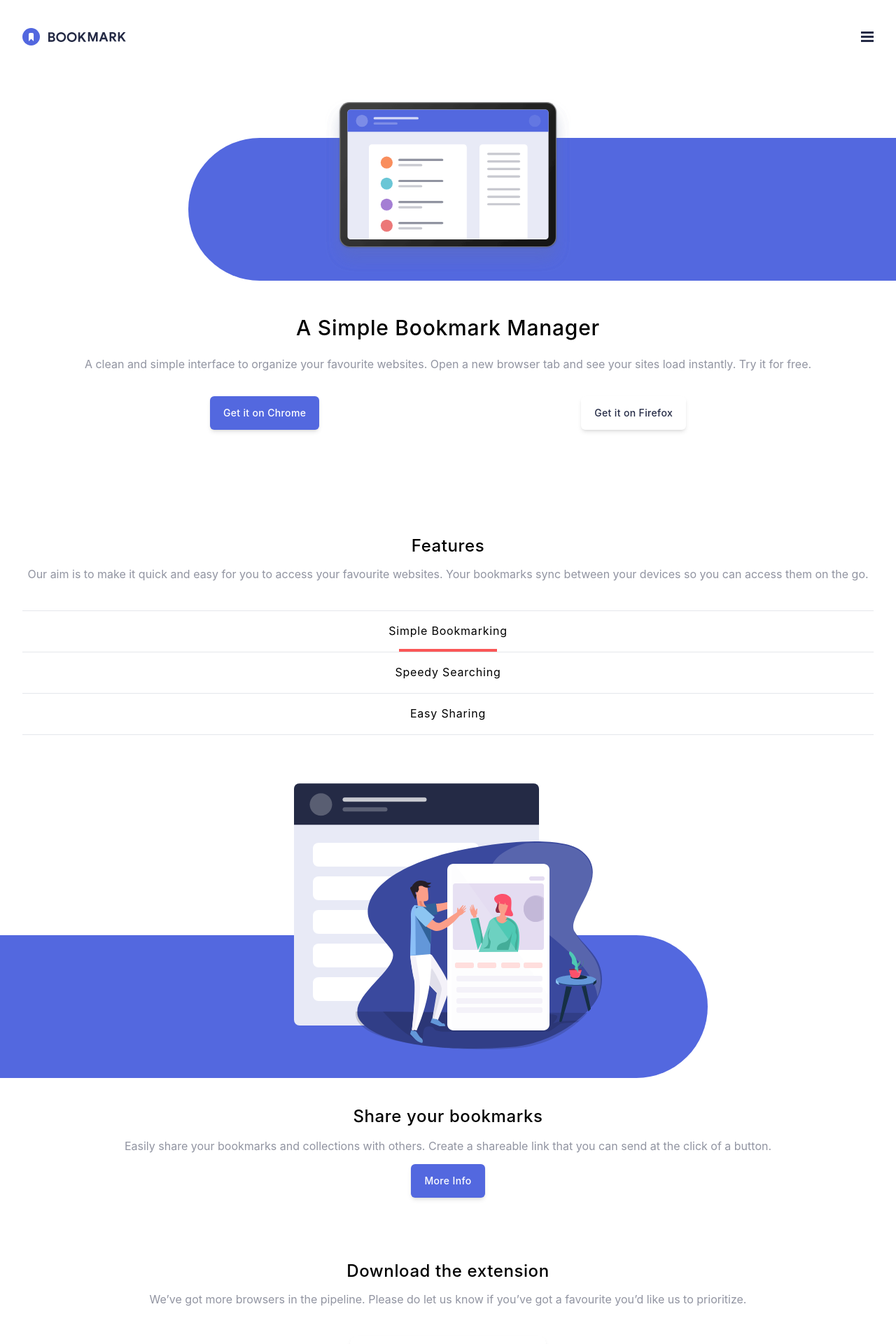
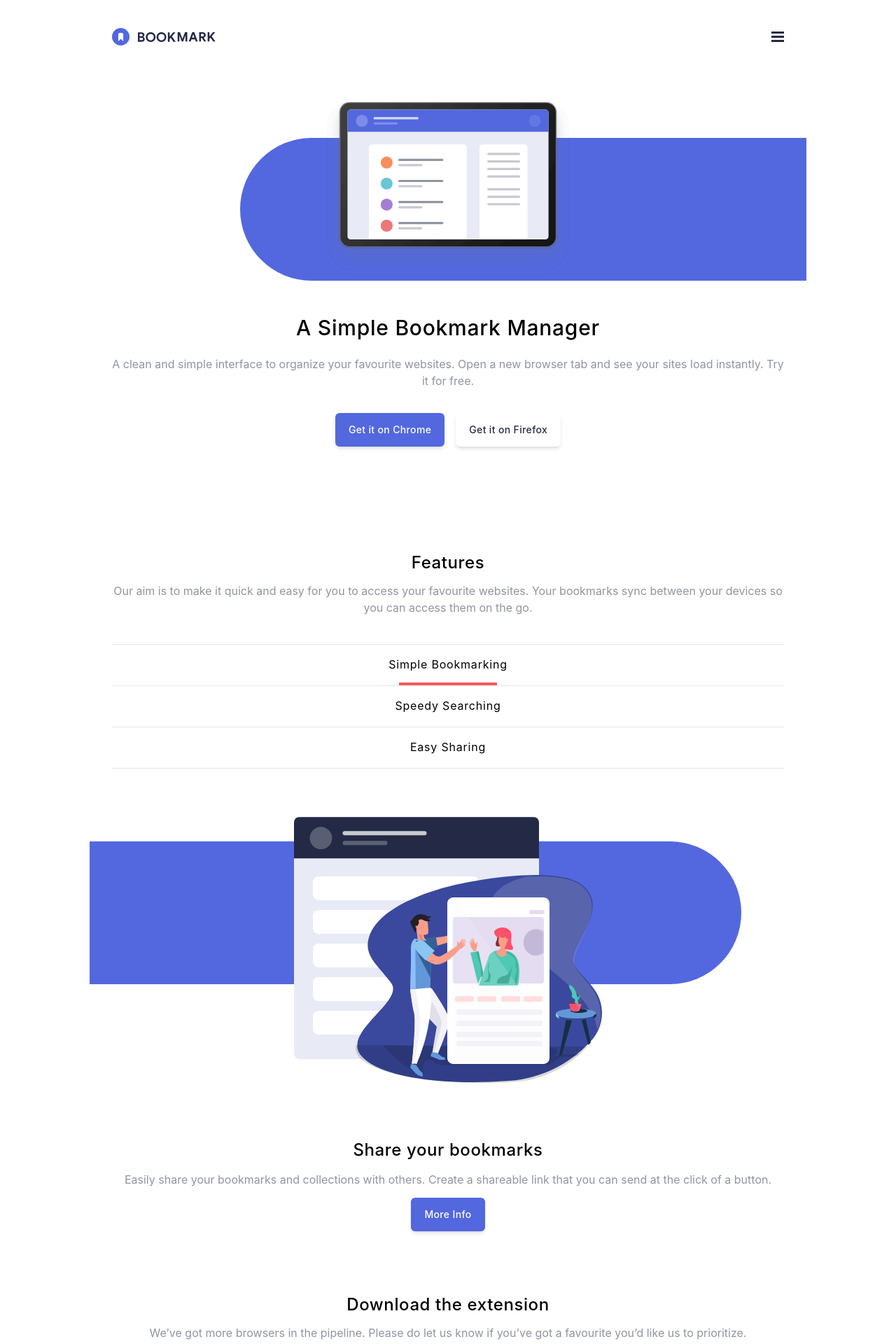
Before and after one commit to felipetn1989/bookmark-react, a React (Create React App) app in the folder bookmark/: page /sharing in a window 1280 px wide. Shown: the top 1920 px of the page at 70% size. Built offline with nearby package versions, Linux system fonts and the light colour scheme.

Commit message:
adjustments for larger screen

```diff
--- a/bookmark/src/components/blocks/Bookmarking.js
+++ b/bookmark/src/components/blocks/Bookmarking.js
@@ -4,13 +4,13 @@ import image from "../images/illustration-features-tab-1.svg";
 
 export default function Bookmarking() {
   return (
-    <div className="grid gap-20 my-[3.5625rem]">
+    <div className="relative grid gap-20 my-[3.5625rem]">
       <img
         className="m-auto"
         src={image}
         alt="Drawing of a internet site home screen"
       />
-      <div className="absolute top-[83.5rem] left-0 h-[12.75rem] w-[79%] bg-[#5368df] -z-10 rounded-r-full"></div>
+      <div className="absolute top-[2.1875rem] left-[-2rem] h-[12.75rem] w-[97%] bg-[#5368df] -z-10 rounded-r-full m-auto"></div>
       <div className="grid gap-3.5">
         <h3 className="text-2xl font-medium tracking-wide">
           Bookmark in one click
--- a/bookmark/src/components/blocks/FAQ.js
+++ b/bookmark/src/components/blocks/FAQ.js
@@ -12,7 +12,7 @@ export default function FAQ() {
   }
 
   return (
-    <div className="grid gap-4 px-8 mt-[8.6875rem]">
+    <div className="grid gap-4 px-8 mt-[8.6875rem] max-w-5xl m-auto">
       <h2 className="text-2xl font-medium px-2 tracking-wide">
         Frequently Asked Questions
       </h2>
--- a/bookmark/src/components/blocks/Features.js
+++ b/bookmark/src/components/blocks/Features.js
@@ -13,7 +13,7 @@ export default function Features() {
   }
 
   return (
-    <div className="grid gap-3 px-8 mt-[8.5rem]">
+    <div className="grid gap-3 px-8 mt-[8.5rem] max-w-5xl m-auto">
       <h2 className="text-2xl font-medium tracking-wide">Features</h2>
 
       <p className="text-[#9194a1]">
--- a/bookmark/src/components/blocks/MailForm.js
+++ b/bookmark/src/components/blocks/MailForm.js
@@ -1,7 +1,7 @@
 import { useState } from "react";
 import Input from "../form/Input";
 
-import errorIcon from "../images/icon-error.svg"
+import errorIcon from "../images/icon-error.svg";
 
 export default function MailForm() {
   const [mail, setMail] = useState("");
@@ -16,7 +16,7 @@ export default function MailForm() {
 
     const emailRegex = /^\w+@[a-zA-Z_]+?\.[a-zA-Z]{2,3}$/;
 
-    setShowError(emailRegex.test(mail));
+    setShowError(!emailRegex.test(mail));
   }
 
   return (
@@ -26,14 +26,13 @@ export default function MailForm() {
       action="#"
       noValidate
     >
+      <section className="grid gap-2.5 max-w-5xl m-auto">
         <h3 className="text-[0.8125rem] font-medium uppercase tracking-[.3125rem]">
           35,000+ already joined
         </h3>
-
         <h2 className="text-2xl tracking-wider leading-7 mb-[1.375rem]">
           Stay up-to-date with what we’re doing
         </h2>
-
         <div className="grid gap-4">
           <div>
             <Input
@@ -43,12 +42,16 @@ export default function MailForm() {
               handleOnChange={handleOnChange}
               error={showError}
             />
-          {!showError && (
+            {showError && (
               <div className="relative">
                 <p className="bg-[#fa5757] w-full text-left px-2 text-[0.625rem] font-medium italic translate-y-[-0.25rem] rounded-b-lg">
                   Whoops, make sure it's an email
                 </p>
-              <img className="absolute top-[-2.25rem] right-4" src={errorIcon} alt="error icon" />
+                <img
+                  className="absolute top-[-2.25rem] right-4"
+                  src={errorIcon}
+                  alt="error icon"
+                />
               </div>
             )}
           </div>
@@ -58,6 +61,7 @@ export default function MailForm() {
             Contact Us
           </button>
         </div>
+      </section>
     </form>
   );
 }
--- a/bookmark/src/components/blocks/Searching.js
+++ b/bookmark/src/components/blocks/Searching.js
@@ -5,13 +5,13 @@ import image from "../images/illustration-features-tab-2.svg";
 export default function Searching() {
   return (
     <div>
-      <div className="grid gap-20 my-[3.5625rem]">
+      <div className="relative grid gap-20 my-[3.5625rem]">
         <img
           className="m-auto"
           src={image}
           alt="Drawing of a internet site home screen"
         />
-        <div className="absolute top-[83.5rem] left-0 h-[12.75rem] w-[79%] bg-[#5368df] -z-10 rounded-r-full"></div>
+        <div className="absolute top-[2.1875rem] left-[-2rem] h-[12.75rem] w-[97%] bg-[#5368df] -z-10 rounded-r-full m-auto"></div>
         <div className="grid gap-3.5">
           <h3 className="text-2xl font-medium tracking-wide">
             Intelligent search
--- a/bookmark/src/components/blocks/Sharing.js
+++ b/bookmark/src/components/blocks/Sharing.js
@@ -5,13 +5,13 @@ import image from "../images/illustration-features-tab-3.svg";
 export default function Sharing() {
   return (
     <div>
-      <div className="grid gap-20 my-[3.5625rem]">
+      <div className="relative grid gap-20 my-[3.5625rem]">
         <img
           className="m-auto"
           src={image}
           alt="Drawing of a internet site home screen"
         />
-        <div className="absolute top-[83.5rem] left-0 h-[12.75rem] w-[79%] bg-[#5368df] -z-10 rounded-r-full"></div>
+        <div className="absolute top-[2.1875rem] left-[-2rem] h-[12.75rem] w-[97%] bg-[#5368df] -z-10 rounded-r-full m-auto"></div>
         <div className="grid gap-3.5">
           <h3 className="text-2xl font-medium tracking-wide">
             Share your bookmarks
--- a/bookmark/src/components/form/Input.js
+++ b/bookmark/src/components/form/Input.js
@@ -1,9 +1,16 @@
-export default function Input({ formName, type, placeholder, handleOnChange, error }) {
-
+export default function Input({
+  formName,
+  type,
+  placeholder,
+  handleOnChange,
+  error,
+}) {
   return (
     <label htmlFor={formName}>
       <input
-        className={`w-full text-black py-3 px-5 rounded-md placeholder:text-[0.8125rem] placeholder:tracking-widest border ${!error ? "border-[#fa5757]" : ""}`}
+        className={`w-full text-black py-3 px-5 rounded-md placeholder:text-[0.8125rem] placeholder:tracking-widest border ${
+          error ? "border-[#fa5757]" : ""
+        }`}
         type={type}
         name={formName}
         id={formName}
--- a/bookmark/src/components/pages/Header.js
+++ b/bookmark/src/components/pages/Header.js
@@ -12,7 +12,7 @@ export default function Header() {
   }
 
   return (
-    <header className={`px-8 py-10 w-full ${showMenu ? "pt-[3.25rem] pb-[1.8125rem]" : ""}`}>
+    <header className={`relative px-8 py-10 w-full ${showMenu ? "pt-[3.25rem] pb-[1.8125rem]" : ""} max-w-5xl m-auto`}>
       <div className={`flex justify-between items-center`}>
         <img
           className={`${showMenu ? "fixed" : ""} z-20`}
@@ -28,7 +28,7 @@ export default function Header() {
       </div>
       {showMenu && (
         <>
-            <ul className="z-10 fixed top-0 left-0 px-8 pt-[6.5625rem] w-full h-[100vh] text-center text-white tracking-[0.1875rem] bg-[#252b46dd] font-medium">
+            <ul className="z-10 fixed top-0 left-0 px-8 pt-[6.5625rem] w-full h-[100vh] text-center text-white tracking-[0.1875rem] bg-[#252b46dd] font-medium max-w-5xl m-auto">
               <li className="border-t border-b border-white uppercase text-xl py-[1.125rem] hover:cursor-pointer">
                 Features
               </li>
--- a/bookmark/src/components/pages/Main.js
+++ b/bookmark/src/components/pages/Main.js
@@ -12,7 +12,7 @@ import MailForm from "../blocks/MailForm";
 export default function Main() {
   return (
     <main className="text-center">
-      <section className="relative grid gap-[3.625rem] my-9">
+      <section className="relative grid gap-[3.625rem] my-9 max-w-5xl m-auto">
         <img
           className="w-[22rem] m-auto"
           src={hero}
@@ -30,7 +30,7 @@ export default function Main() {
             free.
           </p>
 
-          <div className="flex justify-center gap-4 my-3.5 place-content-center">
+          <div className="flex justify-center gap-4 my-3.5 place-content-center max-w-lg m-auto">
             <Button
               bg="bg-[#5368df]"
               textColor="text-white"
@@ -47,7 +47,7 @@ export default function Main() {
 
       <Features />
 
-      <section className="grid place-content-center gap-3 mt-8 px-8">
+      <section className="grid place-content-center gap-3 mt-8 px-8 max-w-5xl m-auto">
         <h2 className="text-2xl font-medium tracking-wide">
           Download the extension
         </h2>
```
Lines whose indentation alone changed are shown as unchanged.
